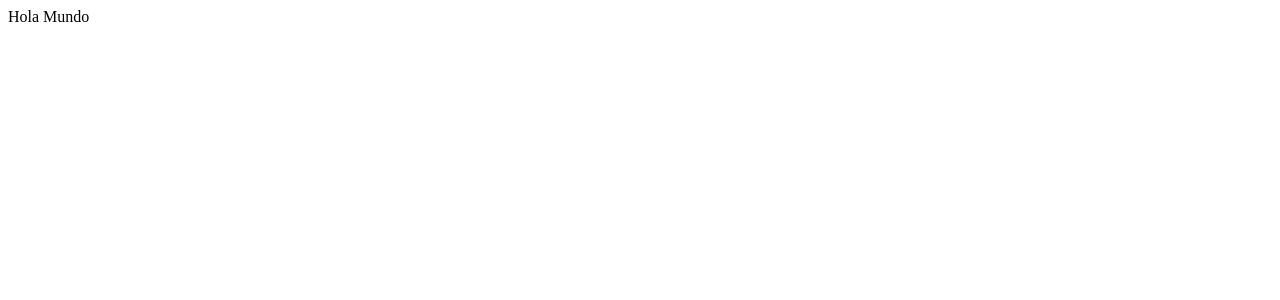
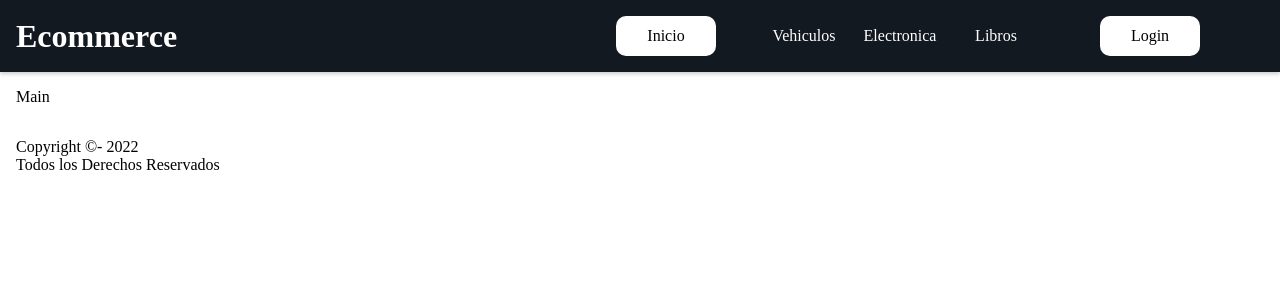
Before and after one commit to corsostefano/Proyecto-React, a React (Create React App) app: page / in a window 1280 px wide. Shown: the top 300 px of the page. Built offline with nearby package versions, Linux system fonts and the light colour scheme.

Commit message:
segundo desafio

```diff
--- a/package.json
+++ b/package.json
@@ -9,6 +9,7 @@
     "react": "^18.0.0",
     "react-dom": "^18.0.0",
     "react-scripts": "5.0.1",
+    "sass": "^1.50.0",
     "web-vitals": "^2.1.4"
   },
   "scripts": {
--- /dev/null
+++ b/src/App.js
@@ -0,0 +1,19 @@
+//Se Importa NavBars "Contiene Header => Nav "Menu"
+import Header from "./components/Header"
+//Se Importa Main
+import Main from "./components/Main"
+//Se Importa Footer
+import Footer from "./components/Footer"
+
+
+
+const App = () => {
+    return (
+        <>
+            <Header/>
+            <Main/>
+            <Footer/>
+        </>
+    )
+  }
+   export default App
--- /dev/null
+++ b/src/components/Footer.js
@@ -0,0 +1,13 @@
+//Se Importa NavBars
+/*import NavBars from "./NavBars"
+<NavBars/>*/
+
+const Footer = () => {
+    return(
+        <footer>
+                <p>Copyright &copy;- 2022</p>
+                <p>Todos los Derechos Reservados</p>
+            </footer>
+    )
+}
+export default Footer
--- /dev/null
+++ b/src/components/Header.js
@@ -0,0 +1,12 @@
+//Se Importa NavBars
+import NavBars from "./NavBars"
+
+const Header = () => {
+    return (
+        <header className="header">
+                <h1 className="header__titulo">Ecommerce</h1>
+                <NavBars/>
+            </header>
+    )
+}
+export default Header
--- /dev/null
+++ b/src/components/Main.js
@@ -0,0 +1,6 @@
+const Main = () => {
+  return (
+    <main>Main</main>
+  )
+}
+export default Main
--- /dev/null
+++ b/src/components/NavBars.js
@@ -0,0 +1,31 @@
+/* eslint-disable jsx-a11y/anchor-is-valid */
+const NavBars = () => {
+  return (
+    <nav className="nav">
+      <div className="nav__container__inicio">
+        <ul>
+          <li>
+            <a href="#" className="nav__link__inicio" >Inicio</a>
+          </li>
+        </ul>
+      </div>
+      <div className="nav__container__categorias">
+        <ul>
+          <li>
+            <a href="#" className="nav__link__categorias">Vehiculos</a>
+            <a href="#" className="nav__link__categorias">Electronica</a>
+            <a href="#" className="nav__link__categorias">Libros</a>
+          </li>
+        </ul>
+      </div>
+      <div className="nav__container__login">
+        <ul>
+          <li>
+            <a href="#" className="nav__link__login" >Login</a>
+          </li>
+        </ul>
+      </div>
+    </nav>
+  )
+}
+export default NavBars
--- /dev/null
+++ b/src/sass/body.scss
@@ -0,0 +1,21 @@
+*{
+    padding: 0;
+    margin: 0;
+    box-sizing: border-box;
+}
+html, body, #root{
+    height: 100vh;
+}
+#root{
+    display: flex;
+    flex-direction: column;
+}
+#root > main, #root > header, #root > footer{
+    padding: 1rem;
+}
+#root > main{
+    flex: grow 1;
+}
+a{
+    text-decoration: none;
+}
--- /dev/null
+++ b/src/sass/estilos.scss
@@ -0,0 +1,2 @@
+@import "header";
+@import "body";
--- /dev/null
+++ b/src/sass/header.scss
@@ -0,0 +1,89 @@
+#root > header{
+    background-color: #131921;
+    display: flex;
+    color: white;
+    justify-content: space-between;
+    align-items: center;
+    box-shadow: 0 2px 4px rgba(0, 0, 0, 0.2);
+}
+
+nav{
+    display: flex;
+    justify-content: space-between;
+    align-items: center;
+    .nav__container__inicio{
+        display: inline-flex;
+        align-items: center;
+        justify-content: center;
+        width:  100px;
+        height: 40px;
+        background: white;
+        border: none;
+        cursor: pointer;
+        border-radius: 10px;
+        ul{
+            list-style: none;
+            li{
+                a{
+                    color: black;
+                }
+            }
+        }
+        &:hover{
+            background:rgb(0, 179, 255);
+        }
+    }
+    .nav__container__categorias{
+        margin-left: 3rem;
+        margin-right: 3rem;
+
+        ul{
+            list-style: none;
+
+            li{
+                a{
+                    color: white;
+                    margin-right: 1rem;
+                    display: inline-flex;
+                    align-items: center;
+                    justify-content: center;
+                    width:  80px;
+                    height: 40px;
+                    border: none;
+                    cursor: pointer;
+                    border-radius: 10px;
+                    &:hover{
+                        background:rgb(0, 179, 255);
+                    }
+                }
+            }
+        }
+    }
+    .nav__container__login{
+        display: inline-flex;
+        align-items: center;
+        justify-content: center;
+        width:  100px;
+        height: 40px;
+        background: white;
+        border: none;
+        cursor: pointer;
+        border-radius: 10px;
+        margin-right: 4rem;
+        ul{
+            list-style: none;
+            li{
+                a{
+                    color: black;
+                }
+            }
+        }
+        &:hover{
+            background:rgb(0, 179, 255);
+        }
+    }
+
+
+
+
+}
```
Also changed, not shown: src/index.js (+12 -4 lines), 1 other file (tests, documents, lock files or other folders).
